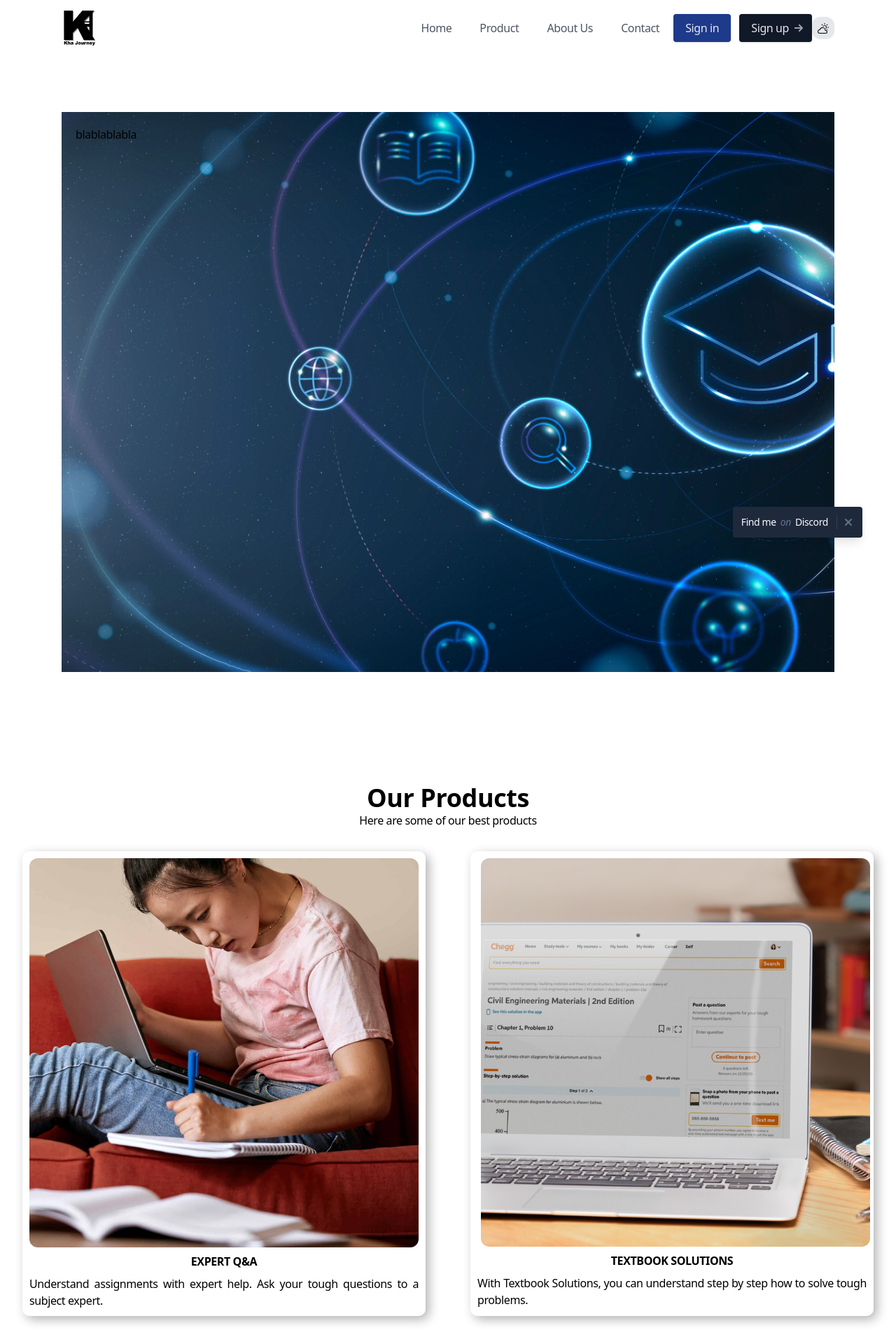
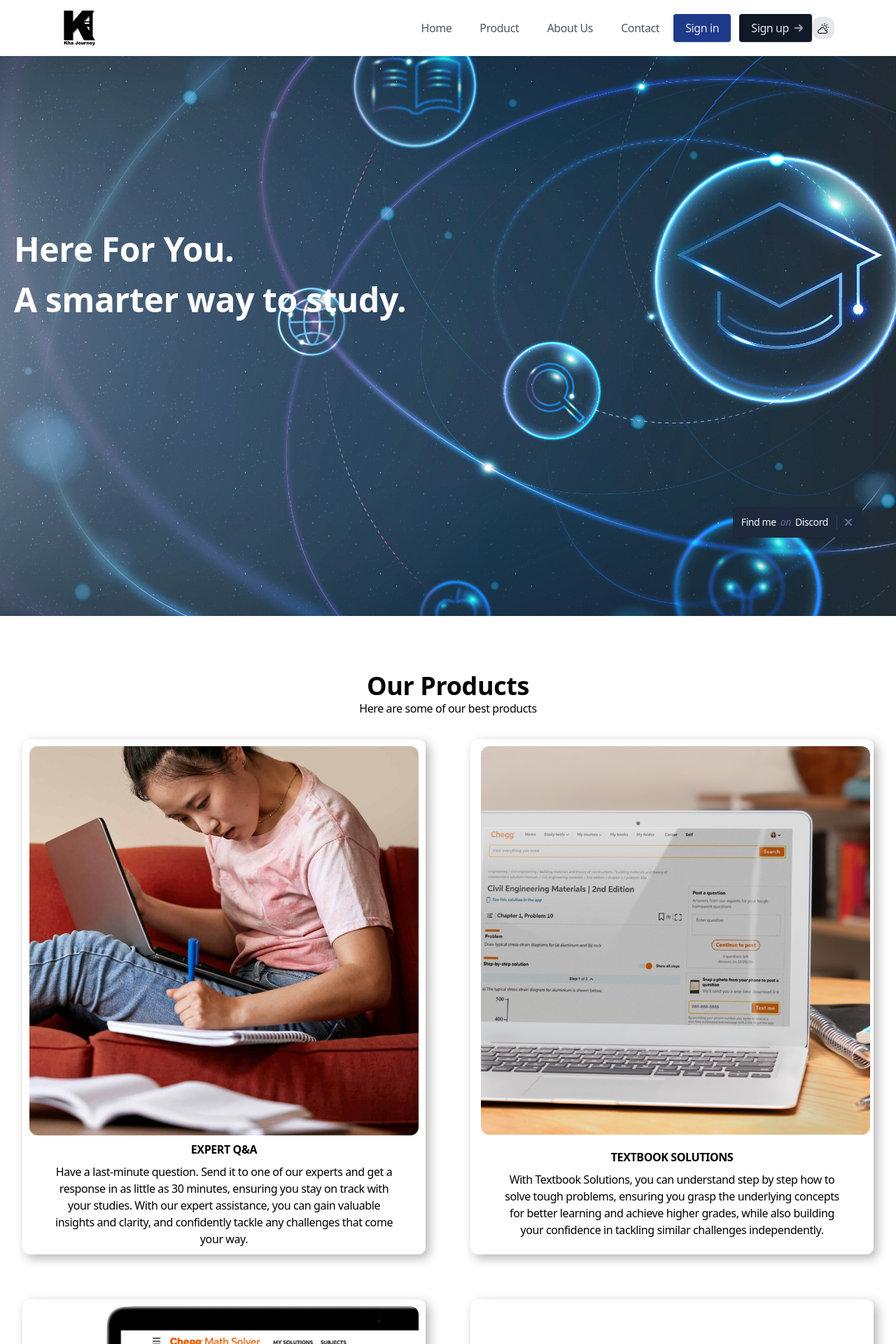
Before and after one commit to lailaroikha/mindraf, a Next.js app: page /product in a window 1280 px wide. Shown: the top 1920 px of the page at 70% size. Built offline with nearby package versions, Linux system fonts and the light colour scheme.

Commit message:
edit product

```diff
--- a/app/(auth)/contact/page.tsx
+++ b/app/(auth)/contact/page.tsx
@@ -4,19 +4,6 @@ import FeaturesBg from '@/public/images/features-bg.png'
 
 export default function contact() {
     return (
-    <div className="hero2 clt-banner mh80">
-    <div className="container" style={{ position: "unset" }}>
-        <div className="hero-content hero2-content-left" style={{ position: "absolute", left: "8%" }}>
-            <div className="row">
-                <div className="col-md-12">
-                    <h1 className="hero2-h1 white text-center main-title">Chinese Language <br/>Teaching
-                    </h1>
-                </div>
-            </div>
-        </div>
-    </div>
-
-
         <section className="">
           <div className="max-w-6xl mx-auto px-4 sm:px-6">
             <div className="pt-32 pb-12 md:pt-40 md:pb-20">
@@ -39,6 +26,5 @@ export default function contact() {
                 </div>
             </div>
         </section>
-        </div>
     )
 }
--- /dev/null
+++ b/app/(auth)/product/components/background.tsx
@@ -0,0 +1,28 @@
+import React from 'react';
+import Image from 'next/image'; // Assuming you are using Next.js for image optimization
+import ImageBg from '@/public/product/bgproduct.webp'; // Adjust the path to your image
+
+const Background: React.FC = () => {
+  return (
+    <div className="mt-20 mx-auto h-screen w-full ">
+      <div className=" relative">
+        <div className="hero" style={{ position: 'relative', width: '100%', height: '100vh' }}>
+          <Image className='opacity-90'
+            src={ImageBg}
+            alt="Hero Image"
+            layout="fill"
+            objectFit="cover"
+            objectPosition="center"
+            style={{ zIndex: -1 }}
+          />
+          <div style={{ fontWeight: 'bold', fontSize: '48px' , position: 'absolute', top: '240px', left: '20px', color: 'white', zIndex: 1 }}>
+           <p>Here For You.</p>
+           <p>A smarter way to study.</p>
+          </div>
+        </div>
+      </div>
+    </div>
+  );
+};
+
+export default Background;
--- /dev/null
+++ b/app/(auth)/product/components/card.tsx
@@ -0,0 +1,39 @@
+import React from 'react';
+
+const Card: React.FC = () => {
+    return (
+        <div className="relative max-w-6xl mx-auto px-4 sm:px-6">
+          <div className="pb-12 md:pb-20">
+
+            {/* CTA box */}
+            <div className="relative bg-gray-900 rounded py-10 px-8 md:py-16 md:px-12 shadow-2xl overflow-hidden" data-aos="zoom-y-out">
+
+              <div className="relative flex flex-col  items-center">
+
+                {/* CTA content */}
+                <div className="text-center ">
+                  <h3 className="h3 text-center text-white mb-4">Wait, what is Kha Journey!</h3>
+                  <p className="text-gray-300 text-center text-lg mb-6">Kha Journey is the go-to, online homework help service for students everywhere. We pride ourselves in supporting students through their academic journeys and offer resources for every type of learner. We aim to help students finish homework fast so they can spend more time doing what makes them happy 😊.</p>
+
+                  {/* CTA form */}
+                  <form className="w-full lg:w-auto">
+
+                    <div >
+                      <a className="item-center btn text-white bg-blue-600 hover:bg-blue-700 shadow" href="#0">Subscribe</a>
+                    </div>
+                    {/* Success message */}
+                    {/* <p className="text-sm text-gray-400 mt-3">Thanks for subscribing!</p> */}
+
+                  </form>
+                </div>
+
+              </div>
+
+            </div>
+
+          </div>
+        </div>
+    )
+  }
+
+  export default Card;
--- a/app/(auth)/product/page.tsx
+++ b/app/(auth)/product/page.tsx
@@ -1,34 +1,13 @@
 import Image from "next/image"
 import ImageBg from '@/public/product/bgproduct.webp'
+import Background from "./components/background"
+import Card from "./components/card"
 
 export default function product() {
     return (
 
-
         <section className="">
-<div className="max-w-6xl mx-auto px-4 sm:px-6">
-  <div className="pt-32 pb-12 md:pt-40 md:pb-20 relative">
-    <div className="hero" style={{ position: 'relative', width: '100%', height: '100vh' }}>
-      <Image
-        src={ImageBg}
-        alt="Hero Image"
-        style={{
-          width: '100%',
-          height: '100%',
-          objectFit: 'cover',
-          objectPosition: 'center',
-          position: 'absolute',
-          top: 0,
-          left: 0,
-          zIndex: -1
-        }}
-      />
-      <div style={{ position: 'absolute', top: '20px', left: '20px', color: 'black', zIndex: 1 }}>
-        blablablabla
-      </div>
-    </div>
-  </div>
-</div>
+            <Background />
 
         <div style={{ display: 'grid-item', flexWrap: 'wrap', justifyContent: 'space-around', padding: '80px 0' }}>
             <h1 className="font-bold text-4xl" style={{ width: '100%', textAlign: 'center' }}>Our Products</h1>
@@ -39,33 +18,34 @@ export default function product() {
                     <img className='rounded-xl' src="/images-product/Learning-Services-Square.jpg" alt="Product 1" style={{ marginRight: '5px' }} />
                     <div>
                         <h2 className="text-center font-sans font-semibold mt-2 mb-2 ">EXPERT Q&A</h2>
-                        <p className="font-sans text-justify">Understand assignments with expert help. Ask your tough questions to a subject expert. </p>
+                        <p className="font-sans text-center ml-8 mr-8 ">Have a last-minute question. Send it to one of our experts and get a response in as little as 30 minutes, ensuring you stay on track with your studies. With our expert assistance, you can gain valuable insights and clarity, and confidently tackle any challenges that come your way.</p>
                     </div>
                 </div>
                 <div style={{ width: '45%', margin: '2.5%', border: '0 px', borderRadius: '10px', padding: '10px', display: 'grid', boxShadow: '5px 5px 15px rgba(0, 0, 0, 0.3)'}}>
                     <img className='rounded-xl' src="/images-product/textbook.png" alt="Product 2" style={{ marginLeft: '5px' }} />
                     <div>
                         <h2 className="text-center font-sans font-semibold mt-2 mb-2 ">TEXTBOOK SOLUTIONS</h2>
-                        <p className="font-sans text-justify">With Textbook Solutions, you can understand step by step how to solve tough problems.</p>
+                        <p className="font-sans text-center ml-8 mr-8 ">With Textbook Solutions, you can understand step by step how to solve tough problems, ensuring you grasp the underlying concepts for better learning and achieve higher grades, while also building your confidence in tackling similar challenges independently.</p>
                     </div>
                 </div>
                 <div style={{ width: '45%', margin: '2.5%', border: '0 px', borderRadius: '10px', padding: '10px', display: 'grid', boxShadow: '5px 5px 15px rgba(0, 0, 0, 0.3)' }}>
                     <img className='rounded-xl' src="/images-product/math-solver.png" alt="Product 3" style={{ marginRight: '10px' }} />
                     <div>
                         <h2 className="text-center font-sans font-semibold mt-2 mb-2 ">MATH SOLVER</h2>
-                        <p className="font-sans text-justify">Our solver does what a calculator won’t: breaking down key steps into smaller sub-steps to show you every part of the solution.</p>
+                        <p className="font-sans text-center ml-8 mr-8  ">Our solver does what a calculator won’t: breaking down key steps into smaller sub-steps to show you every part of the solution.</p>
                     </div>
                 </div>
                 <div style={{ width: '45%', margin: '2.5%', border: '0 px', borderRadius: '10px', padding: '10px', display: 'grid', boxShadow: '5px 5px 15px rgba(0, 0, 0, 0.3)' }}>
                     <img className='rounded-xl' src="/images-product/img-work-cited.png" alt="Product 4" style={{ marginLeft: '10px' }} />
                     <div>
                         <h2 className="text-center font-sans font-semibold mt-2 mb-2 ">CITATIONS</h2>
-                        <p className="font-sans text-justify">Create citations for your assignments from STEM to Art—with thousands of free styles including APA, MLA, Chicago, and Harvard.</p>
+                        <p className="font-sans text-center ml-8 mr-8 ">Create citations for your assignments from STEM to Art—with thousands of free styles including APA, MLA, Chicago, and Harvard.</p>
                     </div>
 
                 </div>
             </div>
         </div>
+            <Card />
         </section>
 
     )
```
